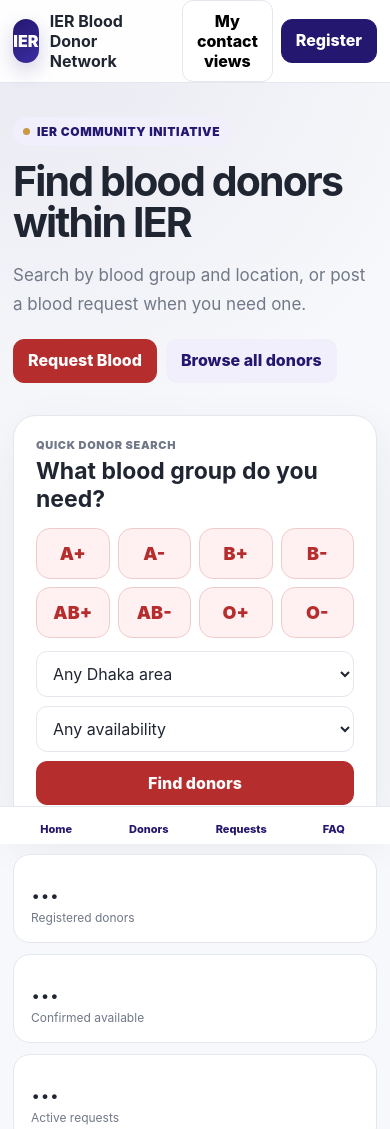
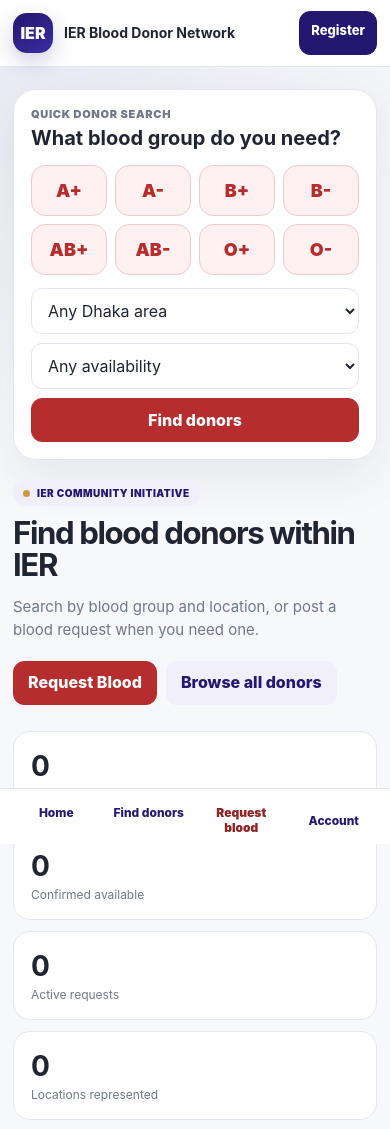
Before and after one commit to ierbloodnetwork/ierbloodnetwork.github.io, a plain HTML site: page index.html in a window 390 px wide. Shown: the top 1129 px of the page. Drawn offline with Linux system fonts and the light colour scheme.

Commit message:
Improve mobile navigation and loading performance

```diff
--- a/css/style.css
+++ b/css/style.css
@@ -411,3 +411,30 @@ button:focus-visible,a:focus-visible,input:focus-visible,select:focus-visible,te
 .verify-option,.status-choices>div{position:relative}
 .verify-option input,.status-choices input{display:block;position:absolute;opacity:0;width:1px;height:1px}
 .verify-option input:focus-visible+label,.status-choices input:focus-visible+label{outline:3px solid #7564d2;outline-offset:2px}
+
+/* v27 mobile usability update, frontend only */
+.account-button{display:none}
+.is-member-signed-in .account-button{display:inline-flex;align-items:center;justify-content:center}
+.is-member-signed-in .register-nav{display:none}
+.account-panel-card{max-width:460px}
+.account-panel-identity{color:var(--muted);margin:0 0 16px}
+.account-panel-actions{display:grid;gap:10px}
+.account-panel-actions .btn{text-align:left;min-height:48px;display:flex;align-items:center}
+.account-panel-actions [hidden]{display:none!important}
+.mobile-dock .dock-request{color:var(--red-dark);font-weight:950}
+.mobile-dock button{min-height:44px}
+@media(max-width:650px){
+  .nav{min-height:66px;gap:8px}
+  .logo{width:40px;height:40px;flex:none}
+  .brand-copy b{font-size:14px;line-height:1.2;max-width:182px}
+  .nav-actions{gap:6px;flex:none}
+  .nav-actions .btn{padding:10px 11px;font-size:13px;white-space:nowrap}
+  .hero{padding-top:22px}
+  .hero h1{font-size:clamp(31px,8vw,38px);margin:12px 0}
+  .hero p{font-size:15px;line-height:1.5}
+  .hero-grid{gap:20px}
+  .hero-panel{order:-1;padding:17px}
+  .hero-panel h2{font-size:20px}
+  .eyebrow{font-size:10px}
+  .mobile-dock a,.mobile-dock button{min-height:46px;font-size:12px;padding:9px 5px}
+}
--- a/index.html
+++ b/index.html
@@ -13,9 +13,9 @@
       <a class="" href="requests.html">Blood Requests</a>
       <a class="" href="faq.html">FAQ</a>
     </div>
-    <div class="nav-actions"><button class="btn" onclick="IER.showMyContactViews()">My contact views</button>
-      <button class="btn update-nav" onclick="IER.openLogin()">Update info</button>
-      <a class="btn primary" href="register.html">Register</a>
+    <div class="nav-actions">
+      <button class="btn account-button" type="button" onclick="IER.openAccountPanel()">Account</button>
+      <a class="btn primary register-nav" href="register.html">Register</a>
     </div>
   </div>
 </header>
@@ -77,7 +77,9 @@
   </div>
 </footer>
 <div class="mobile-dock"><div class="dock-grid">
-  <a href="index.html">Home</a><a href="donors.html">Donors</a><a href="requests.html">Requests</a><a href="faq.html">FAQ</a>
+  <a href="index.html">Home</a><a href="donors.html">Find donors</a>
+  <a class="dock-request" href="requests.html#open">Request blood</a>
+  <button type="button" onclick="IER.openAccountPanel()">Account</button>
 </div></div>
 <div class="toast" id="globalToast"></div>
 
--- a/js/common.js
+++ b/js/common.js
@@ -74,12 +74,42 @@ const IER = (() => {
       memberSessionToken=saved.token;currentMember=saved.member||null;
     }
   }catch(ignored){}
-  function saveMemberSession(){try{sessionStorage.setItem("ier_member_session",JSON.stringify({token:memberSessionToken,member:currentMember}));}catch(ignored){}}
-  function clearMemberSession(){memberSessionToken="";currentMember=null;try{sessionStorage.removeItem("ier_member_session")}catch(ignored){}}
+  function saveMemberSession(){try{sessionStorage.setItem("ier_member_session",JSON.stringify({token:memberSessionToken,member:currentMember}));}catch(ignored){}updateAccountUI();}
+  function clearMemberSession(){memberSessionToken="";currentMember=null;try{sessionStorage.removeItem("ier_member_session")}catch(ignored){}updateAccountUI();}
   function handleMemberAuthFailure(result,retry){
     if(result && !result.ok && /sign in|session|expired|not authenticated/i.test(result.message||"")){
       clearMemberSession();showMemberModal(retry);return true;
     }return false;
+  }
+  function updateAccountUI(){
+    if(!document.body)return;
+    const signedIn=Boolean(memberSessionToken&&currentMember);
+    document.body.classList.toggle("is-member-signed-in",signedIn);
+  }
+  function openAccountPanel(){
+    if(!memberSessionToken||!currentMember){showMemberModal(()=>openAccountPanel());return}
+    let overlay=document.getElementById("accountPanelModal");
+    if(!overlay){
+      overlay=document.createElement("div");overlay.className="modal";overlay.id="accountPanelModal";
+      overlay.setAttribute("onclick","IER.bgClose(event,'accountPanelModal')");
+      overlay.innerHTML=`<div class="modal-card account-panel-card"><div class="modal-head"><h2 style="margin:0">My account</h2><button type="button" class="close" aria-label="Close account menu" onclick="IER.closeModal('accountPanelModal')">×</button></div>
+       <div class="account-panel-identity" id="accountPanelName"></div>
+       <div class="account-panel-actions">
+       <button type="button" class="btn" id="accountProfileBtn">Update donor information</button>
+       <button type="button" class="btn" id="accountHistoryBtn">Contact access history</button>
+       <a class="btn" href="faq.html">Help and FAQ</a>
+       <button type="button" class="btn" id="accountLogoutBtn">Sign out</button>
+       </div></div>`;
+      document.body.appendChild(overlay);
+      overlay.querySelector("#accountProfileBtn").onclick=()=>{closeModal("accountPanelModal");openLogin()};
+      overlay.querySelector("#accountHistoryBtn").onclick=()=>{closeModal("accountPanelModal");showMyContactViews()};
+      overlay.querySelector("#accountLogoutBtn").onclick=()=>{closeModal("accountPanelModal");clearMemberSession();showToast("Signed out.")};
+    }
+    const donor=Boolean(currentMember.donorId);
+    overlay.querySelector("#accountPanelName").textContent=currentMember.name||"Member";
+    overlay.querySelector("#accountProfileBtn").hidden=!donor;
+    overlay.querySelector("#accountHistoryBtn").hidden=!donor;
+    openModal("accountPanelModal");
   }
   let memberContactAfterLogin=null;
   function showMemberModal(onSuccess){
@@ -226,7 +256,7 @@ const IER = (() => {
       if(!base){reject(new Error("API is not configured."));return}
       const cb="ierJsonp_"+Date.now()+"_"+Math.random().toString(36).slice(2);
       const script=document.createElement("script");
-      const timer=setTimeout(()=>{cleanup();reject(new Error("Live data request timed out."));},10000);
+      const timer=setTimeout(()=>{cleanup();reject(new Error("Live data request timed out."));},8000);
       function cleanup(){clearTimeout(timer);delete window[cb];script.remove();}
       window[cb]=(data)=>{cleanup();resolve(data)};
       script.onerror=()=>{cleanup();reject(new Error("Could not load live data."));};
@@ -234,10 +264,10 @@ const IER = (() => {
       document.head.appendChild(script);
     });
   }
-  async function fetchPublic(action){
-    for(let attempt=0;attempt<3;attempt++){
+  async function fetchPublic(action,attempts=1){
+    for(let attempt=0;attempt<attempts;attempt++){
       try{return await jsonpGet(action)}catch(error){
-        if(attempt===2)throw error;
+        if(attempt===attempts-1)throw error;
         await new Promise(resolve=>setTimeout(resolve,350*Math.pow(2,attempt)+Math.random()*300));
       }
     }
@@ -875,12 +905,13 @@ Please describe the issue below:
     donors:()=>donors,requests:()=>requests,realDonors:()=>realDonors,realRequests:()=>realRequests,useDemoDonors,useDemoRequests,realOpenRequestCount,reloadPublicData,publicState:()=>publicState,apiPost,
     persist,resetDemo,addDonor,findDuplicateDonor,batchLabel,isValidPhone,isConfirmed,effectiveAvailability,availabilitySource,communityExpiryText,freshnessText,locationText,donationText,
     requestStatus,requestFulfilmentReasonLabel,formatDateTime,timeAgo,countdown,normPhone,communityReasonLabel,friendlyDateTime,showToast,openModal,closeModal,bgClose,shareText,copyText,copyCurrentUrl,setupReveal,animateNumber,query,navigateDonors,
-    reportProblem,sendFeedback,reportDonorInfo,reportBloodRequest,escapeHtml,escapeAttr,safeFacebookUrl,turnstileEnabled,initTurnstile,getTurnstileToken,resetTurnstile,injectSharedModals,openLogin,verifyDonor,saveDonor,openDonorDetail,revealDonorContact,showMemberModal,setMemberAuthMode,requestMemberCode,confirmMemberCode,acceptVerifiedMember,showMyContactViews,openCommunityVerify,saveCommunityAvailability,reportTrustedMemberFulfilment,getVerifiedRequesterContact
+    reportProblem,sendFeedback,reportDonorInfo,reportBloodRequest,escapeHtml,escapeAttr,safeFacebookUrl,turnstileEnabled,initTurnstile,getTurnstileToken,resetTurnstile,injectSharedModals,openLogin,verifyDonor,saveDonor,openDonorDetail,revealDonorContact,showMemberModal,setMemberAuthMode,requestMemberCode,confirmMemberCode,acceptVerifiedMember,showMyContactViews,openAccountPanel,openCommunityVerify,saveCommunityAvailability,reportTrustedMemberFulfilment,getVerifiedRequesterContact
   };
 })();
 
 document.addEventListener("DOMContentLoaded",()=>{
   IER.injectSharedModals();
+  document.body.classList.toggle("is-member-signed-in",Boolean(sessionStorage.getItem("ier_member_session")));
   IER.setupReveal();
   IER.reloadPublicData();
 });
```
Also changed, not shown: donors.html (+6 -4 lines), faq.html (+9 -2 lines), register.html (+9 -2 lines), requests.html (+5 -3 lines).
